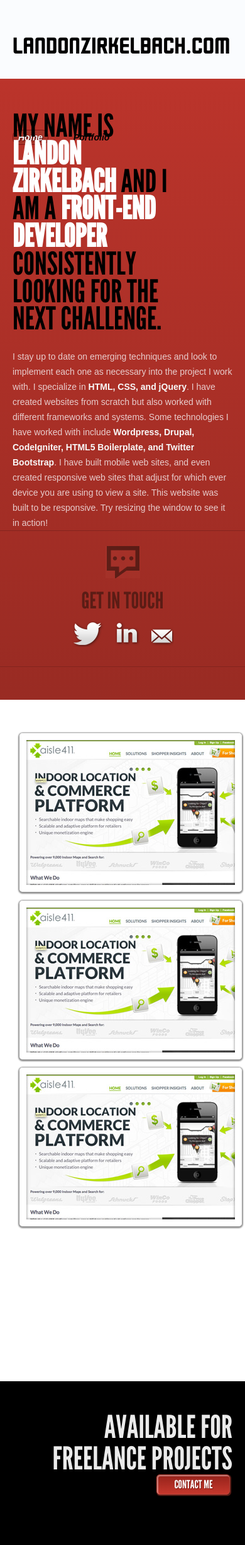
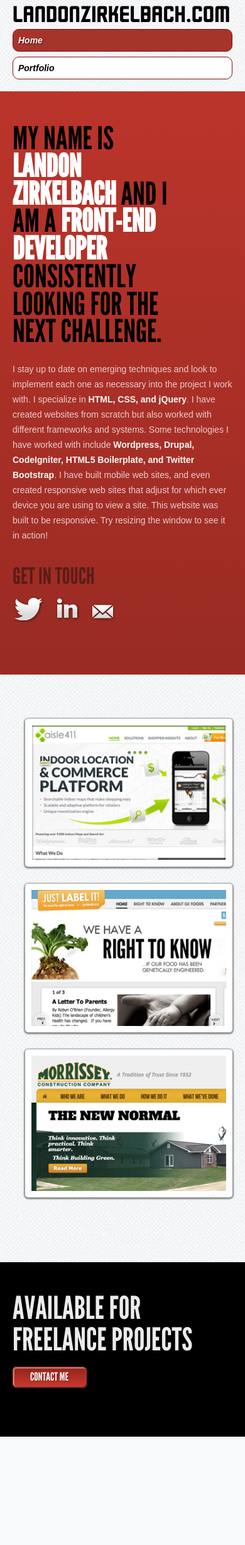
Before and after one commit to thelando618/1140portfolio, a PHP site: page /home.php in a window 390 px wide. Shown: the whole page at 63% size. After the commit the page ends 2281 px from the top, so only its background shows below. Run offline with PHP 8.4, Linux system fonts and the light colour scheme; some libraries are stand-ins or nearby versions.

Commit message:
Building out and styling responsive areas. Adding white background pattern and home portfolio iamges.

```diff
--- a/css/styles.css
+++ b/css/styles.css
@@ -4,6 +4,7 @@
 	::-moz-selection{background:#bb342b; color: #ffffff; text-shadow:none}
 	::selection{background:#bb342b; color: #ffffff; text-shadow:none}
 	body {
+		background: url(../images/white-bg-pattern.jpg);
 		font-family: Arial, Helvetica, sans-serif;
 		font-size: 16px;
 		line-height: 24px;
@@ -21,7 +22,6 @@
 	 *
 	 */
 	.nav-container {
-		background: #FAFCFE;
 		height: 7.8125em;
 	}
 	.nav-container h1 a {
@@ -37,6 +37,9 @@
 		margin: 3.5em 2em 0 0;
 	}
 	.nav-container nav ul li a {
+		background-color: rgba(165, 53, 42, 0);
+		border: 1px solid rgba(129, 19, 19, 0);
+		border-radius: 10px;
 		color: #000000;
 		font-size: 0.875em;
 		font-style: italic;
@@ -147,7 +150,6 @@
 		-webkit-box-shadow: 0 1px 2px 2px rgba(0, 0, 0, 0.42);
 		-o-box-shadow: 0 1px 2px 2px rgba(0, 0, 0, 0.42);
 		-ms-box-shadow: 0 1px 2px 2px rgba(0, 0, 0, 0.42);
-		margin: 0.2em 0.7em;
 		transition: box-shadow 1s;
 		-moz-transition: box-shadow 1s; /* Firefox 4 */
 		-webkit-transition: box-shadow 1s; /* Safari and Chrome */
@@ -159,6 +161,9 @@
 		-webkit-box-shadow: 0 1px 2px 2px rgba(0, 0, 0, 0.75);
 		-o-box-shadow: 0 1px 2px 2px rgba(0, 0, 0, 0.75);
 		-ms-box-shadow: 0 1px 2px 2px rgba(0, 0, 0, 0.75);
+	}
+	.home-portfolio .home-portfolio-item {
+		margin: 1.25em;
 	}
 	/* Portfolio Section Styling */
 	.portfolio {
@@ -261,7 +266,58 @@
 	body {
 
 	}
+	.footer-container {
+		text-align: left;
+	}
+	.nav-container {
+		margin-bottom: 1.25em;
+	}
+	.nav-container h1 a {
+		line-height: 1em;
+	}
+	.nav-container nav ul {
 
+	}
+	.nav-container nav ul li {
+		display: block;
+		margin: 0;
+		width: 100%;
+	}
+	.nav-container nav ul li:first-child {
+		margin-bottom: 0.5em;
+	}
+	.nav-container nav ul li a {
+		background-color: #ffffff;
+		border: 1px solid #811313;
+		border-radius: 10px;
+		display: block;
+	}
+	.nav-container nav ul li a:hover {
+
+	}
+	.home-container .get-in-touch {
+		border: none;
+	}
+	.red-container .get-in-touch h2 {
+		padding-left: 20px;
+		text-align: left;
+	}
+	.home-container .get-in-touch p.center {
+		display: none;
+	}
+	.portfolio-container .get-in-touch {
+		padding: 0;
+	}
+	.home-portfolio {
+		padding-bottom: 4.75em;
+	}
+	.get-in-touch .icons {
+		padding-left: 20px;
+		text-align: left;
+	}
+	.footer-container a.btn {
+		margin: 1em 0.2em 1.75em 0;
+	}
 }
 
 
--- a/home.php
+++ b/home.php
@@ -26,20 +26,26 @@ include 'includes/header.php';
 </div>
 <div class="home-portfolio container">
 	<div class="row">
-		<div class="twelvecol last">
+		<!--<div class="twelvecol last">
 			<a href="#"><img src="images/home-aisle.jpg" /></a>
 			<a href="#"><img src="images/home-aisle.jpg" /></a>
 			<a href="#"><img src="images/home-aisle.jpg" /></a>
-		</div>
-		<!--<div class="fourcol">
-			<a href="#"><img src="images/home-aisle.jpg" /></a>
+		</div>-->
+		<div class="fourcol">
+			<div class="home-portfolio-item">
+				<a href="portfolio.php"><img src="images/home-aisle.jpg" /></a>
+			</div>
 		</div>
 		<div class="fourcol">
-			<a href="#"><img src="images/home-aisle.jpg" /></a>
+			<div class="home-portfolio-item">
+				<a href="portfolio.php"><img src="images/home-jli.jpg" /></a>
+			</div>
 		</div>
 		<div class="fourcol last">
-			<a href="#"><img src="images/home-aisle.jpg" /></a>
-		</div>-->
+			<div class="home-portfolio-item">
+				<a href="portfolio.php"><img src="images/home-morrissey.jpg" /></a>
+			</div>
+		</div>
 	</div>
 </div>
 
```
Also changed, not shown: portfolio.php (+6 -1 lines), images/home-jli.jpg (added), images/home-morrissey.jpg (added), images/white-bg-pattern.jpg (added).
